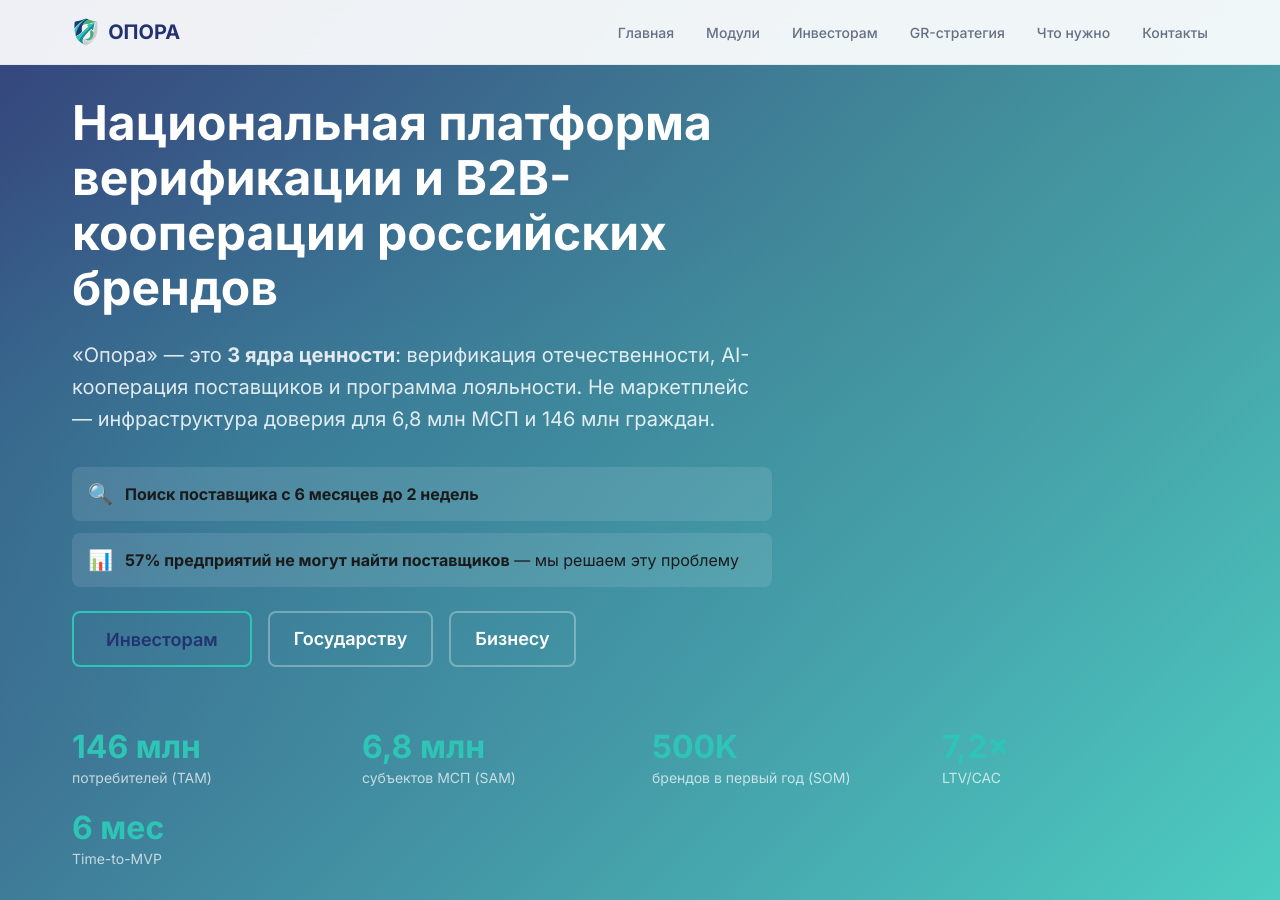
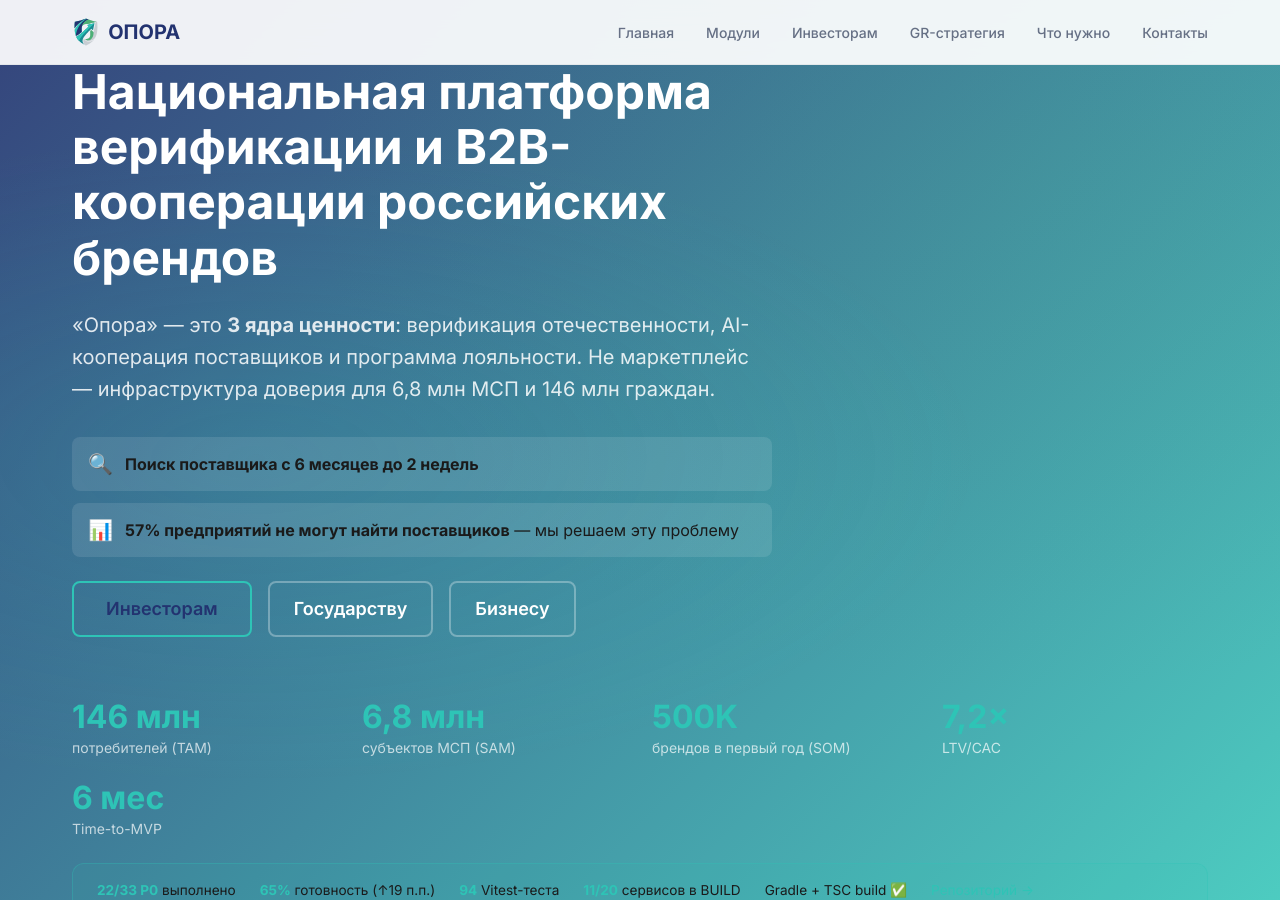
Before and after one commit to AlexanderNarbaev/opora-landing, a Jekyll site: the page built from index.md, in a window 1280 px wide and 900 px high. Built offline with Jekyll 4.4.1, drawn with Linux system fonts in a browser that asks for light colours.

Commit message:
feat: статус разработки + метрики сессии 14.07.2026
- Главная: баннер «Статус разработки» (22/33 P0, 65% готовность, 94 теста, 11 BUILD)
- Модули: статус-бейджи (STUB/BUILD/READY) для 11 модулей
- CSS: стили для .hero-dev-status и .module-status

```diff
--- a/_sass/_cta.scss
+++ b/_sass/_cta.scss
@@ -134,6 +134,22 @@
     margin-bottom: 0.5rem;
   }
 
+  .module-status {
+    display: inline-block;
+    margin-left: 0.5rem;
+    padding: 0.15rem 0.6rem;
+    border-radius: 4px;
+    font-size: 0.7rem;
+    font-weight: 700;
+    text-transform: uppercase;
+    letter-spacing: 0.5px;
+    vertical-align: middle;
+
+    &--ready { background: #2EC4B6; color: #fff; }
+    &--build { background: #F9A825; color: #1A1A1A; }
+    &--stub  { background: #E8EAF0; color: #667085; }
+  }
+
   .module-features {
     list-style: none;
     padding: 0;
--- a/index.md
+++ b/index.md
@@ -52,6 +52,16 @@
         <div class="stat-value">6 мес</div>
         <div class="stat-label">Time-to-MVP</div>
       </div>
+    </div>
+
+    <!-- Статус разработки (14.07.2026) -->
+    <div class="hero-dev-status">
+      <div class="dev-stat"><strong>22/33 P0</strong> выполнено</div>
+      <div class="dev-stat"><strong>65%</strong> готовность (↑19 п.п.)</div>
+      <div class="dev-stat"><strong>94</strong> Vitest-теста</div>
+      <div class="dev-stat"><strong>11/20</strong> сервисов в BUILD</div>
+      <div class="dev-stat">Gradle + TSC build ✅</div>
+      <div class="dev-stat"><a href="https://github.com/AlexanderNarbaev/opora" style="color:#2EC4B6">Репозиторий →</a></div>
     </div>
   </div>
 </section>
@@ -1097,4 +1107,23 @@
     font-size: 0.95rem;
     color: #233370;
   }
+
+  /* Статус разработки */
+  .hero-dev-status {
+    display: flex;
+    flex-wrap: wrap;
+    gap: 12px 24px;
+    margin-top: 24px;
+    padding: 16px 24px;
+    background: rgba(46, 196, 182, 0.08);
+    border: 1px solid rgba(46, 196, 182, 0.3);
+    border-radius: 12px;
+  }
+  .dev-stat {
+    font-size: 0.85rem;
+    color: var(--color-text, #1A1A1A);
+  }
+  .dev-stat strong {
+    color: #2EC4B6;
+  }
 </style>
```
Also changed, not shown: _data/modules.yml (+11 -0 lines), modules.md (+3 -1 lines).
